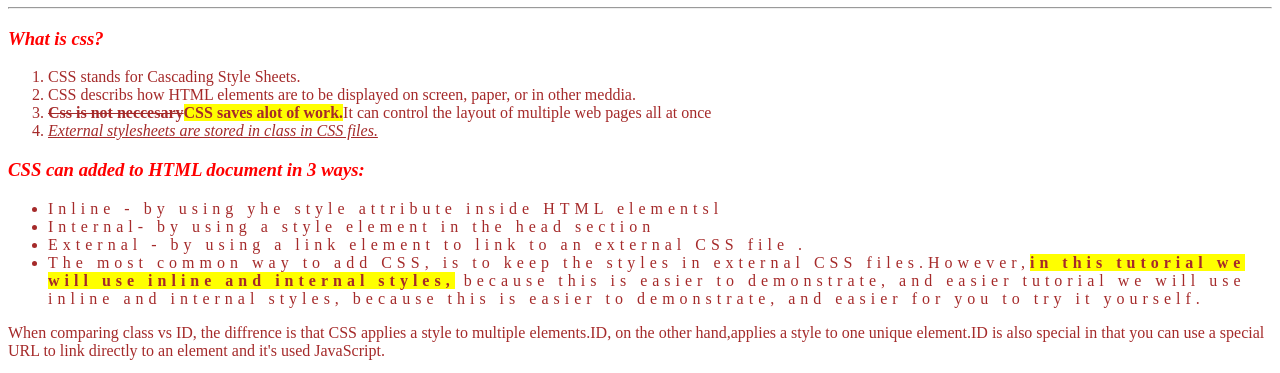
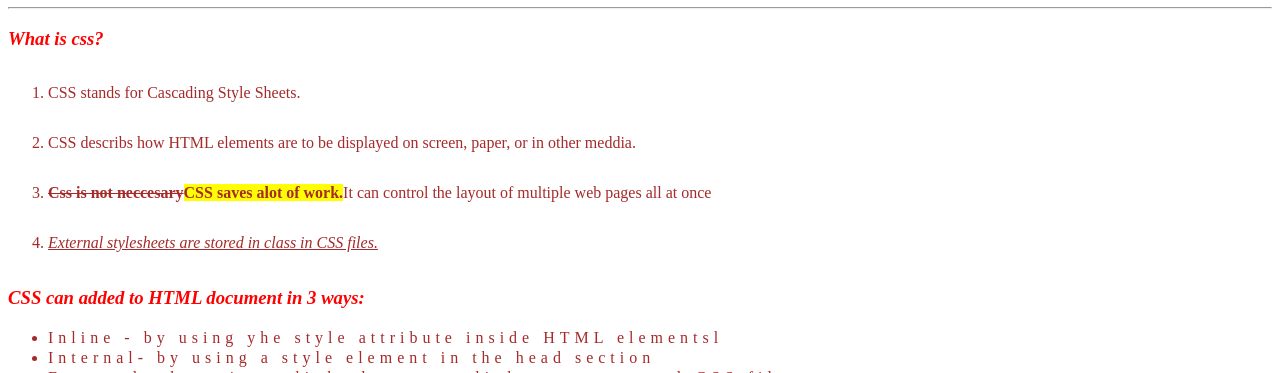
Before and after one commit to pradumyadav/css-assesment-1, a plain HTML site: page index.html in a window 1280 px wide. Shown: the part 73-446 px from the top of the page. Drawn offline with Linux system fonts and the light colour scheme.

Commit message:
updated2 time

```diff
--- a/index.css
+++ b/index.css
@@ -4,3 +4,9 @@
 a{
     text-decoration: none;
 }
+.order{
+    line-height:50px;
+}
+.unorder{
+    line-height:20px;
+}
```
